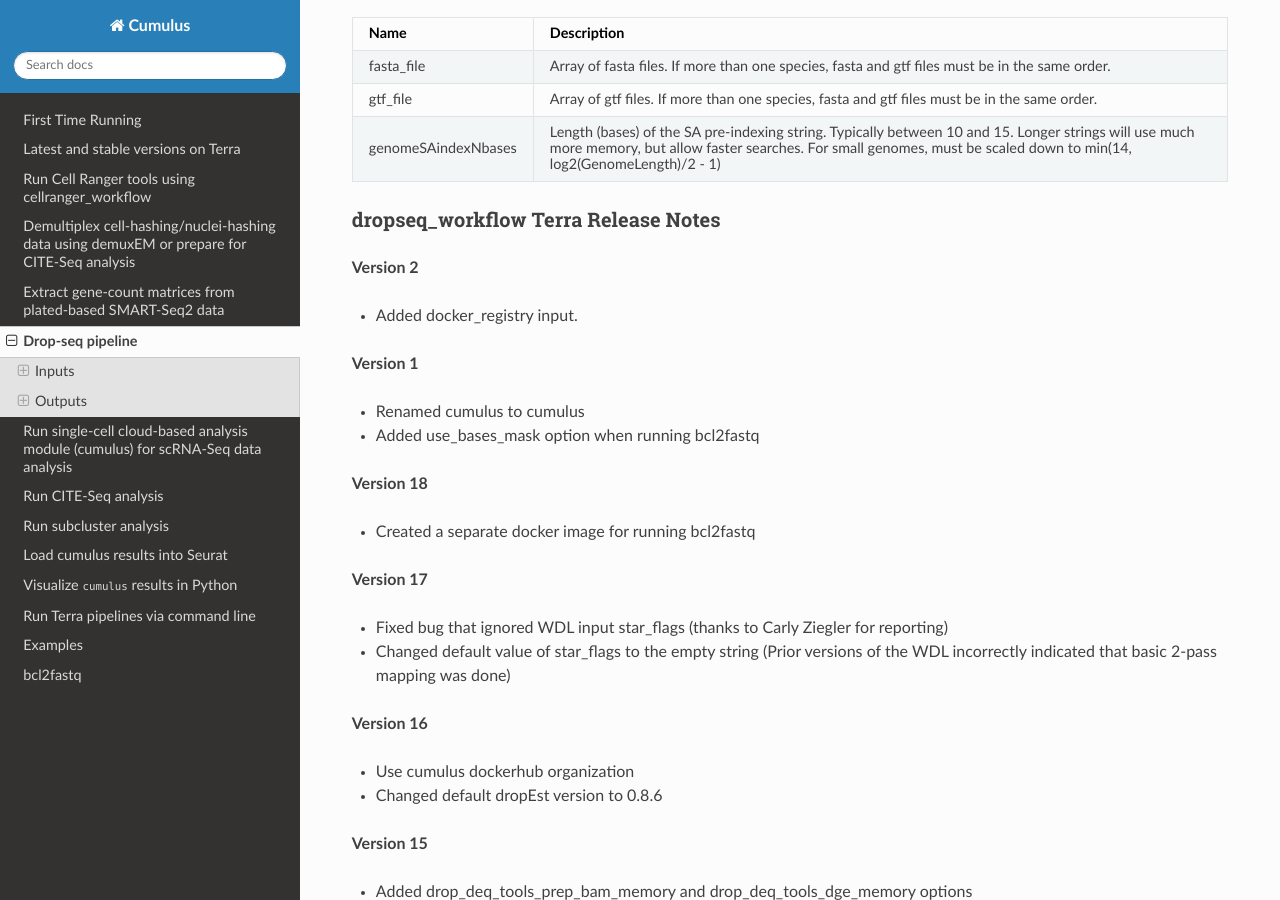
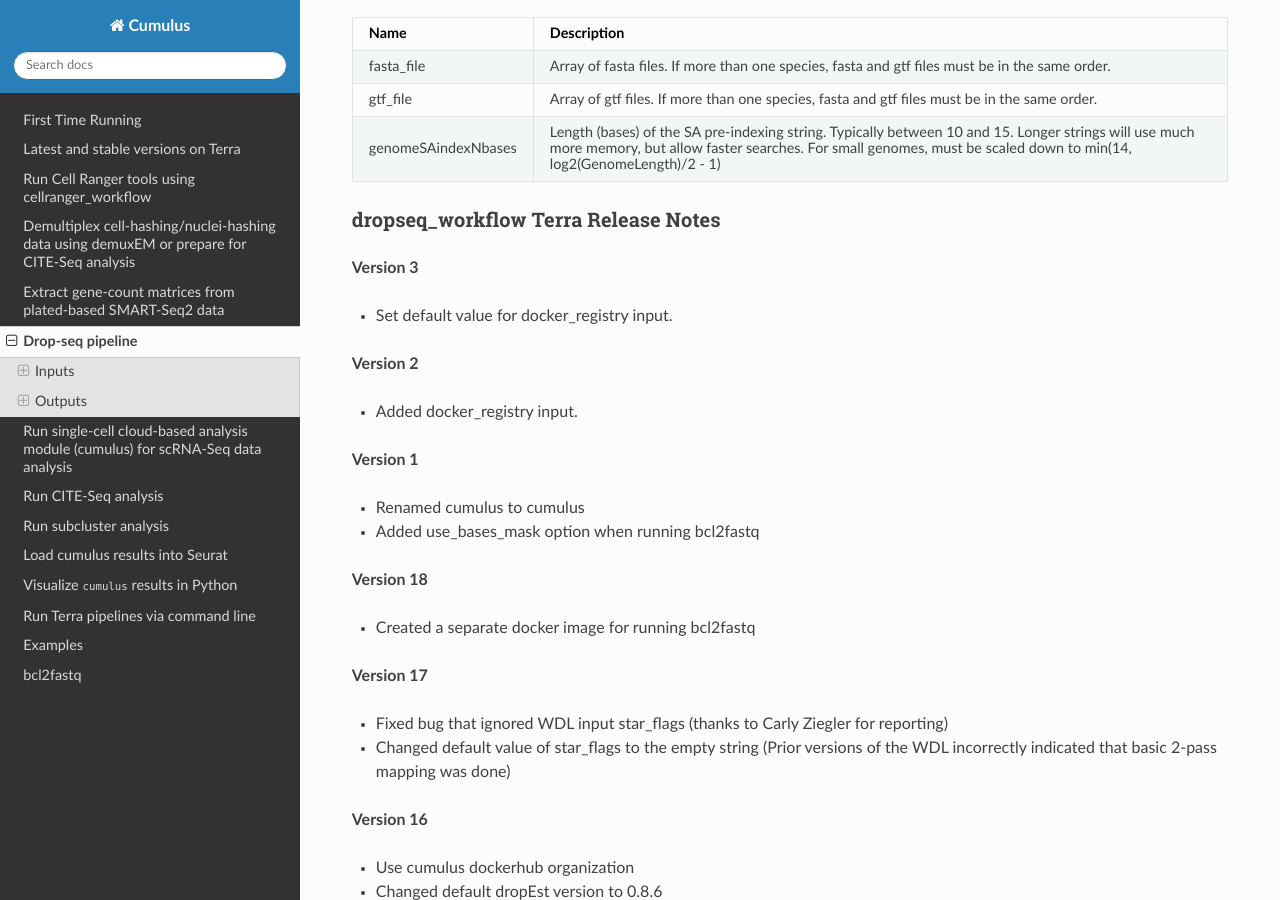
Before and after one commit to lilab-bcb/cumulus, a Sphinx documentation site: the page built from docs/drop_seq.rst, in a window 1280 px wide and 900 px high, scrolled down 4053 px. Built offline with Sphinx 7.4.7 and the Read the Docs theme 2.0.0, drawn with Linux system fonts in a browser that asks for light colours.

Commit message:
Updated version (updated default docker registry in WDLs)

```diff
--- a/docs/drop_seq.rst
+++ b/docs/drop_seq.rst
@@ -204,6 +204,10 @@ Please see the description of important inputs below.
 dropseq_workflow Terra Release Notes
 ===================================================
 
+**Version 3**
+
+- Set default value for docker_registry input.
+
 **Version 2**
 
 - Added docker_registry input.
```
